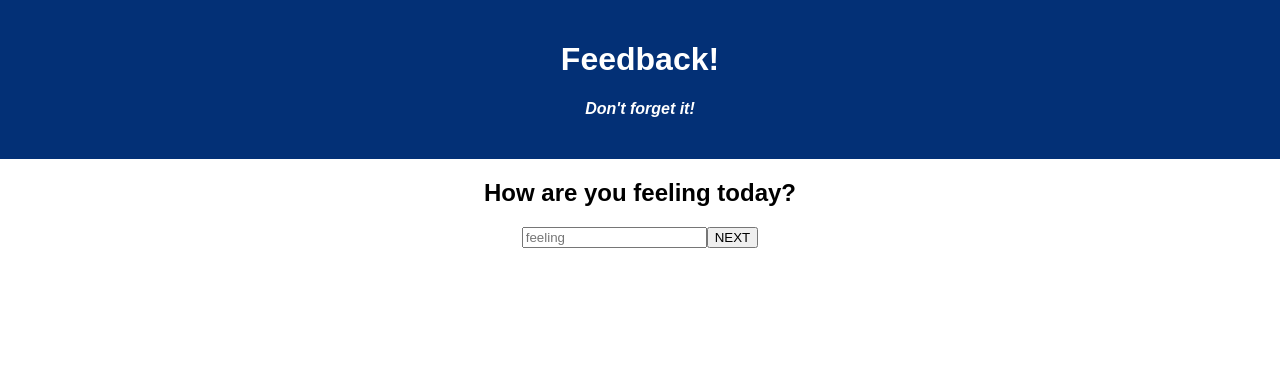
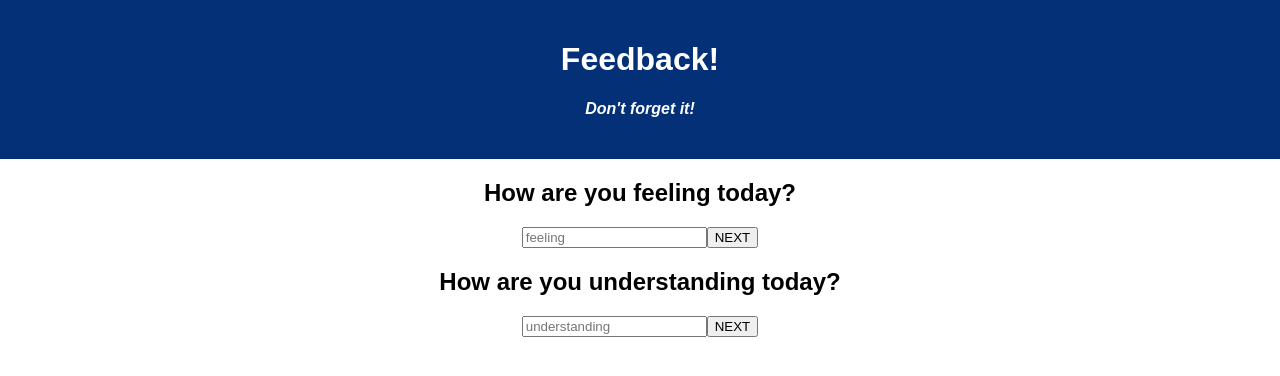
Before and after one commit to AustinKammerer/weekend-redux-feedback-loop, a React (Create React App) app: page / in a window 1280 px wide. Shown: the top 376 px of the page. Built offline with nearby package versions, Linux system fonts and the light colour scheme.

Commit message:
UnderstandingForm component dispatches form input to store

```diff
--- a/src/components/App/App.jsx
+++ b/src/components/App/App.jsx
@@ -2,6 +2,7 @@ import React from "react";
 import axios from "axios";
 import "./App.css";
 import FeelingForm from "../FeelingForm/FeelingForm.jsx";
+import UnderstandingForm from "../UnderstandingForm/UnderstandingForm.jsx";
 
 function App() {
   return (
@@ -11,6 +12,7 @@ function App() {
         <h4>Don't forget it!</h4>
       </header>
       <FeelingForm />
+      <UnderstandingForm />
     </div>
   );
 }
--- a/src/components/FeelingForm/FeelingForm.jsx
+++ b/src/components/FeelingForm/FeelingForm.jsx
@@ -9,6 +9,7 @@ export default function FeelingForm() {
 
   const handleSubmit = (e) => {
     e.preventDefault();
+    // dispatches an action and payload to the feedbackReducer
     dispatch({ type: "ADD_FEELING", payload: feelingFeedback });
   };
   return (
--- /dev/null
+++ b/src/components/UnderstandingForm/UnderstandingForm.jsx
@@ -0,0 +1,31 @@
+import { useState } from "react";
+import { useDispatch } from "react-redux";
+
+export default function UnderstandingForm() {
+  // local state to store user input
+  const [understandingFeedback, setUnderstandingFeedback] = useState("");
+
+  const dispatch = useDispatch();
+
+  const handleSubmit = (e) => {
+    e.preventDefault();
+    // dispatches an action and payload to the feedbackReducer
+    dispatch({ type: "ADD_UNDERSTANDING", payload: understandingFeedback });
+  };
+  return (
+    <>
+      <h2>How are you understanding today?</h2>
+      <form onSubmit={handleSubmit}>
+        <input
+          value={understandingFeedback}
+          type="text"
+          id="understandingFeedback"
+          name="understanding"
+          placeholder="understanding"
+          onChange={(e) => setUnderstandingFeedback(e.target.value)}
+        />
+        <button type="submit">NEXT</button>
+      </form>
+    </>
+  );
+}
```
